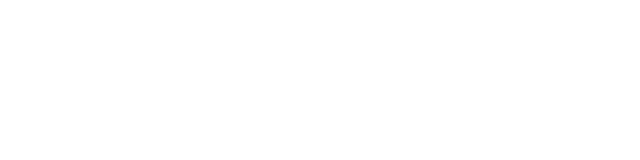
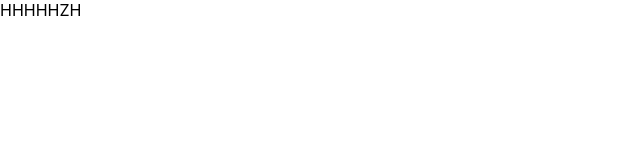
Before and after one commit to CMohamed/energy-saving, a React (Create React App) app: page / in a window 1280 px wide. Shown: the top 160 px of the page, without its empty margins (0-640 px from the left). Built offline with nearby package versions, Linux system fonts and the light colour scheme.

Commit message:
add pages

```diff
--- a/src/App.tsx
+++ b/src/App.tsx
@@ -4,6 +4,7 @@ import './App.css';
 function App() {
   return (
     <div>
+      HHHHHZH
     </div>
   );
 }
```
Also changed, not shown: src/pages/login/login.tsx (added).
